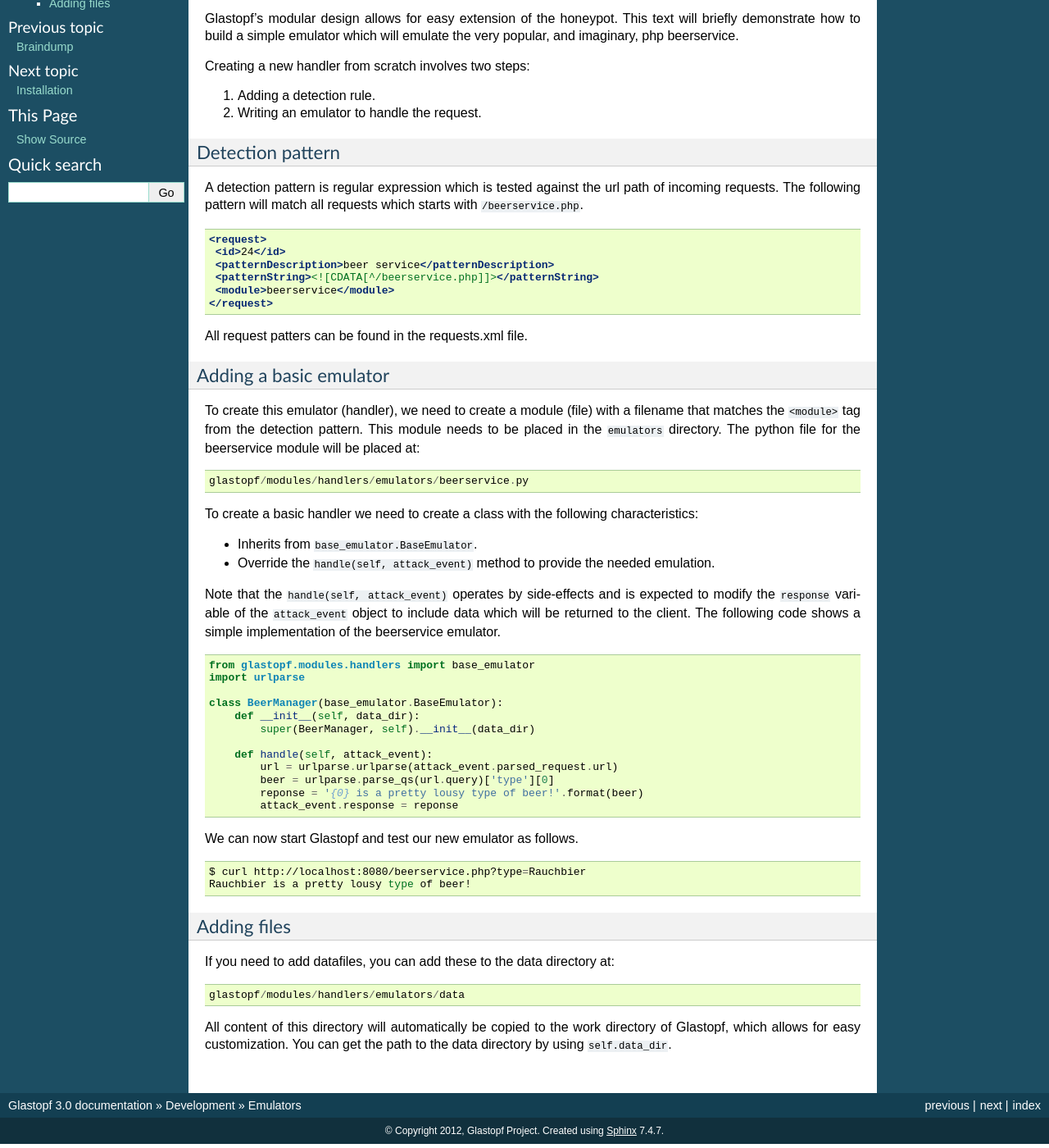
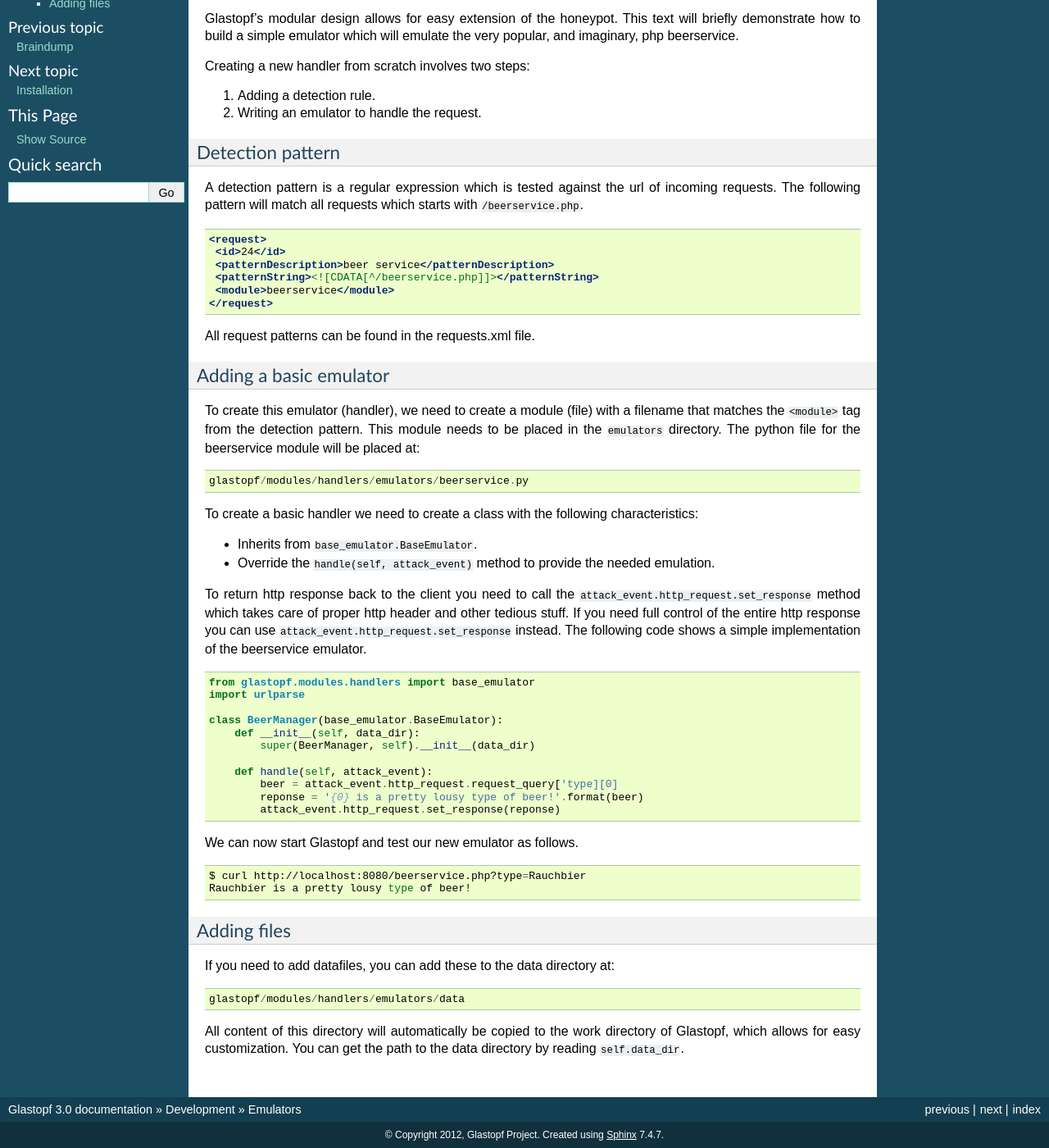
Before and after one commit to mushorg/glastopf, a Sphinx documentation site: the page built from docs/source/development/emulators.rst, in a window 1280 px wide and 1400 px high, scrolled down 190 px. Shown: the whole window at 82% size. Built offline with Sphinx 7.4.7, drawn with Linux system fonts in a browser that asks for light colours; formulas are drawn with MathJax 3; pages that are not in the unit, such as notebooks, are missing from menus.

Commit message:
documentation updates

```diff
--- a/docs/source/development/emulators.rst
+++ b/docs/source/development/emulators.rst
@@ -19,7 +19,7 @@
 
 Detection pattern
 -----------------
-A detection pattern is regular expression which is tested against the url path of
+A detection pattern is a regular expression which is tested against the url of
 incoming requests. The following pattern will match all requests which starts
 with ``/beerservice.php``.
 
@@ -32,7 +32,7 @@
      <module>beerservice</module>
     </request>
 
-All request patters can be found in the requests.xml file.
+All request patterns can be found in the requests.xml file.
 
 Adding a basic emulator
 -----------------------
@@ -48,9 +48,9 @@
 - Inherits from ``base_emulator.BaseEmulator``.
 - Override the ``handle(self, attack_event)`` method to provide the needed emulation.
 
-Note that the  ``handle(self, attack_event)`` operates by side-effects and is expected
-to modify the ``response`` variable of the ``attack_event`` object to include data
-which will be returned to the client. The following code shows a simple implementation
+To return http response back to the client you need to call the ``attack_event.http_request.set_response`` method which
+takes care of proper http header and other tedious stuff. If you need full control of the entire http response you can
+use ``attack_event.http_request.set_response`` instead. The following code shows a simple implementation
 of the beerservice emulator.
 
 .. code-block:: python
@@ -63,10 +63,9 @@
             super(BeerManager, self).__init__(data_dir)
 
         def handle(self, attack_event):
-            url = urlparse.urlparse(attack_event.parsed_request.url)
-            beer = urlparse.parse_qs(url.query)['type'][0]
+            beer = attack_event.http_request.request_query['type][0]
             reponse = '{0} is a pretty lousy type of beer!'.format(beer)
-            attack_event.response = reponse
+            attack_event.http_request.set_response(reponse)
 
 
 We can now start Glastopf and test our new emulator as follows.
@@ -84,4 +83,4 @@
 
 All content of this directory will automatically be copied to the work directory
 of Glastopf, which allows for easy customization. You can get the path to the
-data directory by using ``self.data_dir``.
+data directory by reading ``self.data_dir``.
```
Also changed, not shown: 1 other file.
